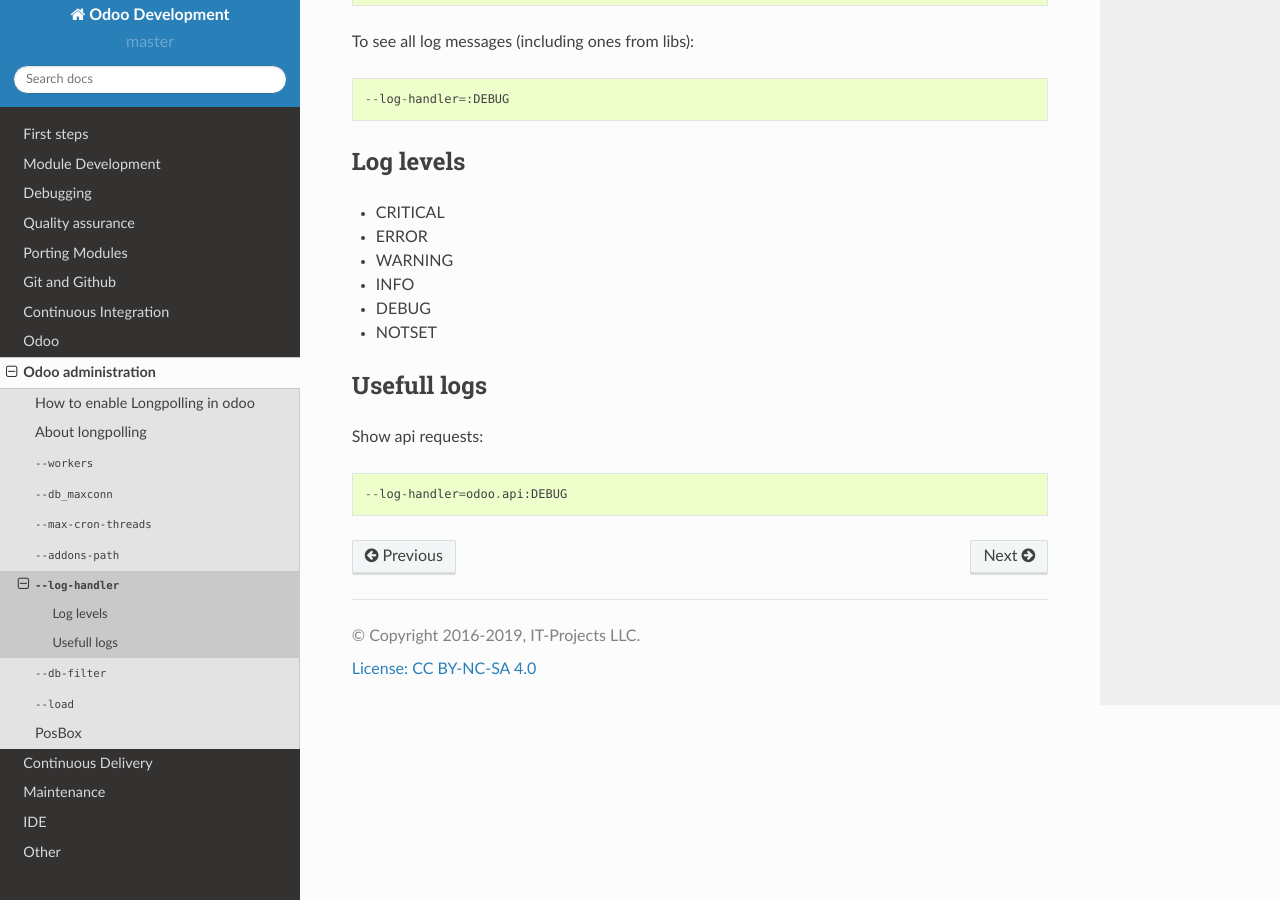
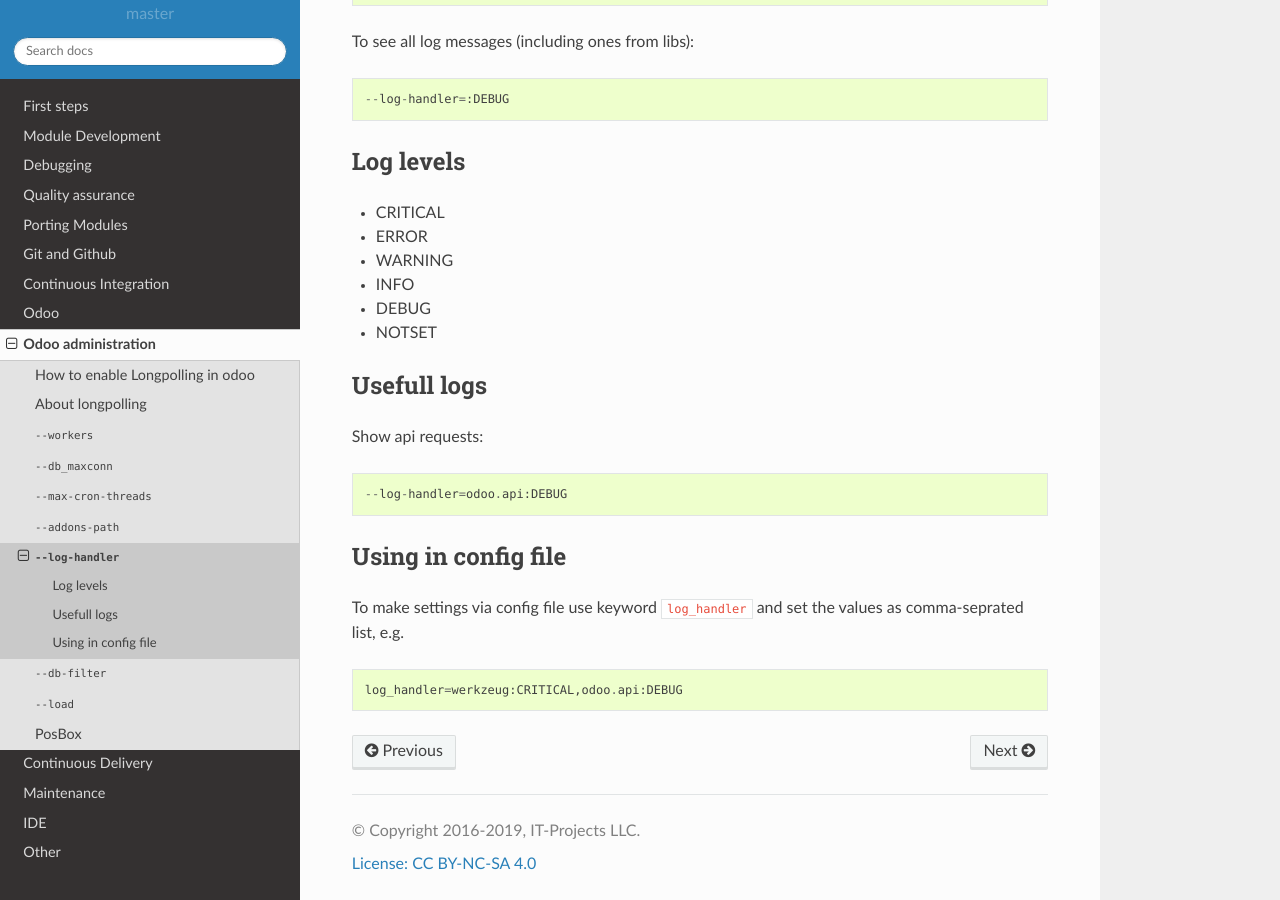
Before and after one commit to itpp-labs/odoo-development, a Sphinx documentation site: the page built from docs/admin/log-handler.rst, in a window 1280 px wide and 900 px high, scrolled down 618 px. Built offline with Sphinx 7.4.7 and the Read the Docs theme 2.0.0, drawn with Linux system fonts in a browser that asks for light colours.

Commit message:
log-handler in config file

```diff
--- a/docs/admin/log-handler.rst
+++ b/docs/admin/log-handler.rst
@@ -40,3 +40,12 @@
 Show api requests::
 
    --log-handler=odoo.api:DEBUG
+
+
+Using in config file
+====================
+
+To make settings via config file use keyword ``log_handler`` and set the values as comma-seprated list, e.g.
+::
+
+    log_handler=werkzeug:CRITICAL,odoo.api:DEBUG
```
